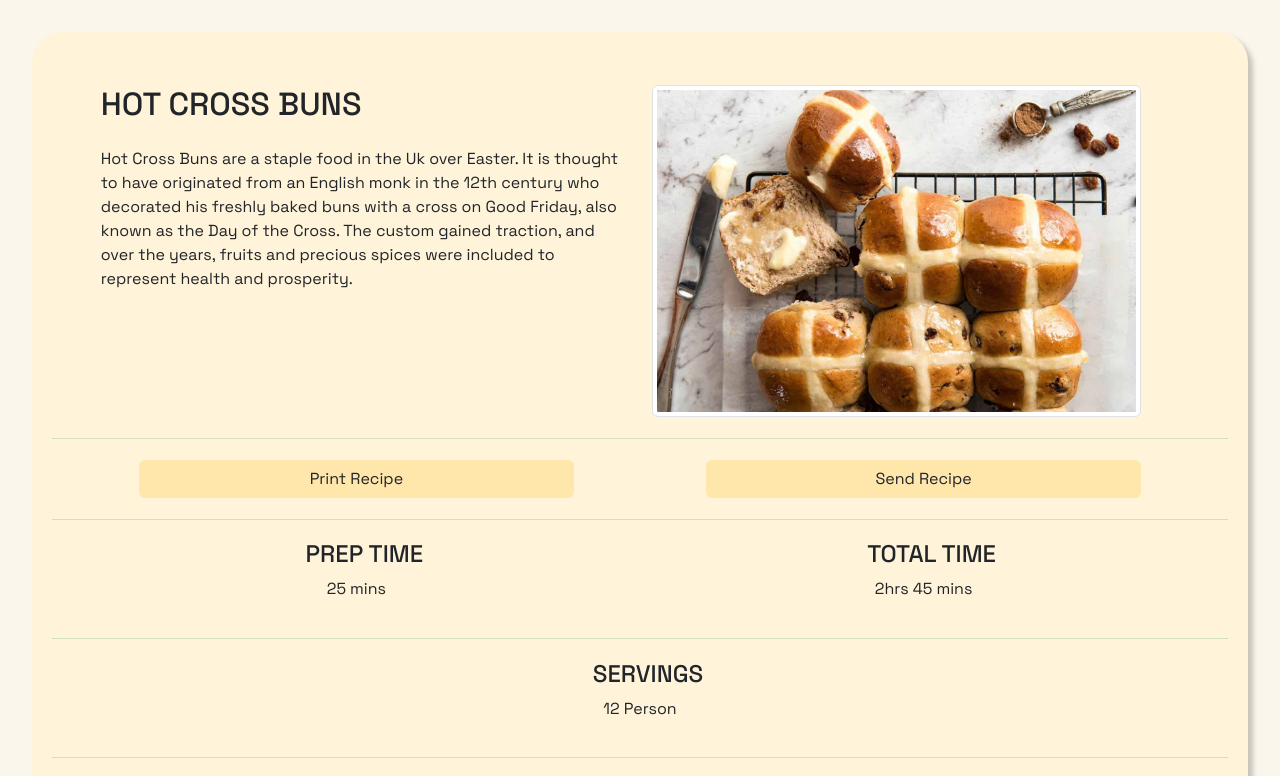
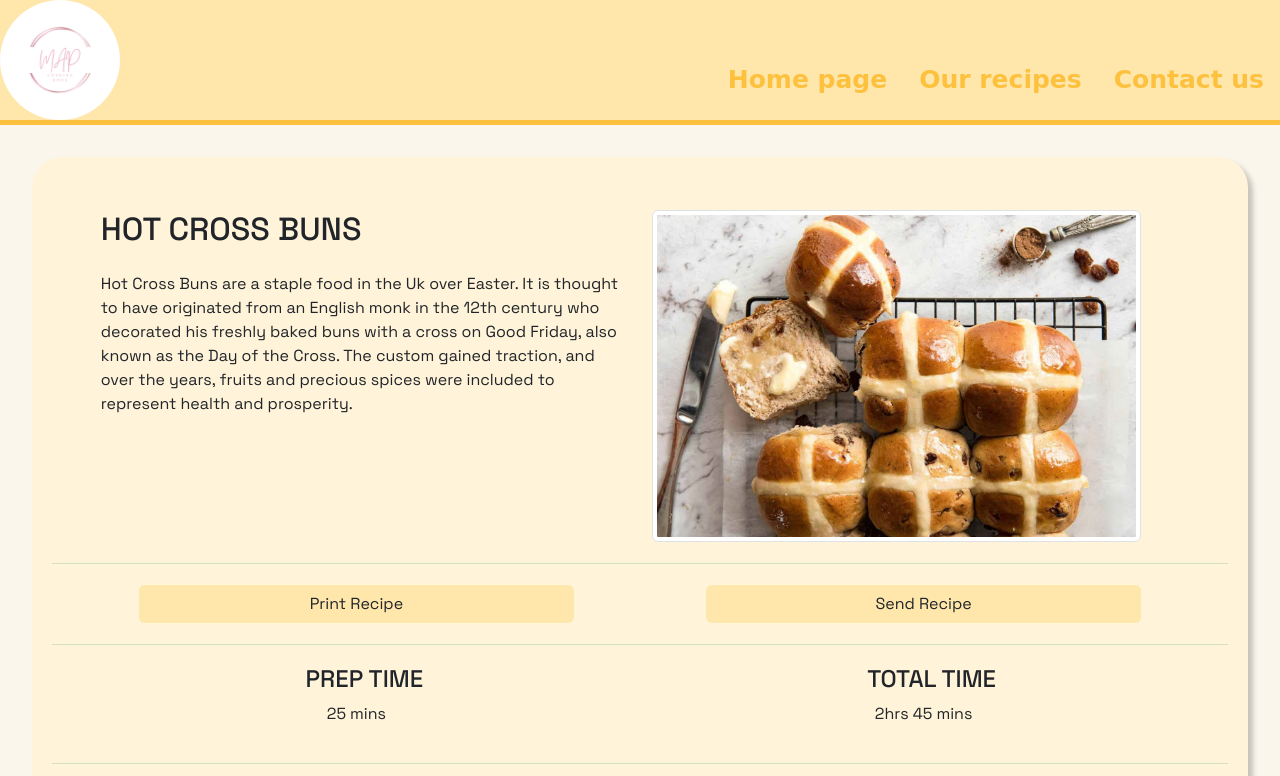
Before and after one commit to PStleger/recipe, a plain HTML site: page hotcross/hotcross.html in a window 1280 px wide. Shown: the top 776 px of the page. Drawn offline with nearby package versions, Linux system fonts and the light colour scheme.

Commit message:
nav-added

```diff
--- a/hotcross/hotcross.html
+++ b/hotcross/hotcross.html
@@ -9,7 +9,29 @@
 	<title>Hot Cross Buns</title>
 </head>
 <body>
+	<header class="head" id="home">
+		<div class="d-flex  justify-content-between" style="border-bottom: thick solid #FDC13E;background-color: #FFE6AB ;">
 
+				<a class="navbar-brand"  href="#">
+					<img class="logo" src="../images/MAP.png" alt="Logo-Nav" width="120px">
+				</a>
+
+			<div class="navbar">
+				<ul class="nav justify-content-end">
+					<li class="nav-item">
+						<a class="nav-link active" style="font-size: 25px; font-family: cursive;" aria-current="page" href="#home"><b>Home page</b></a>
+					</li>
+					<li class="nav-item">
+						<a class="nav-link" style="font-size: 25px; font-family: cursive;" href="#recipes"><b>Our recipes</b></a>
+					</li>
+					<li class="nav-item">
+						<a class="nav-link" style="font-size: 25px; font-family: cursive; " href="#footer"><b>Contact us</b></a>
+					</li>
+				</ul>
+			  </div>
+		</div>
+
+</header>
 	<div class="container2 parent-row">
 		<div class="row child-row intro">
 			<div class="col-lg-6">
```
Also changed, not shown: lentils/lentil.html (+6 -7 lines), pierogi/pierogi.html (+22 -0 lines).
